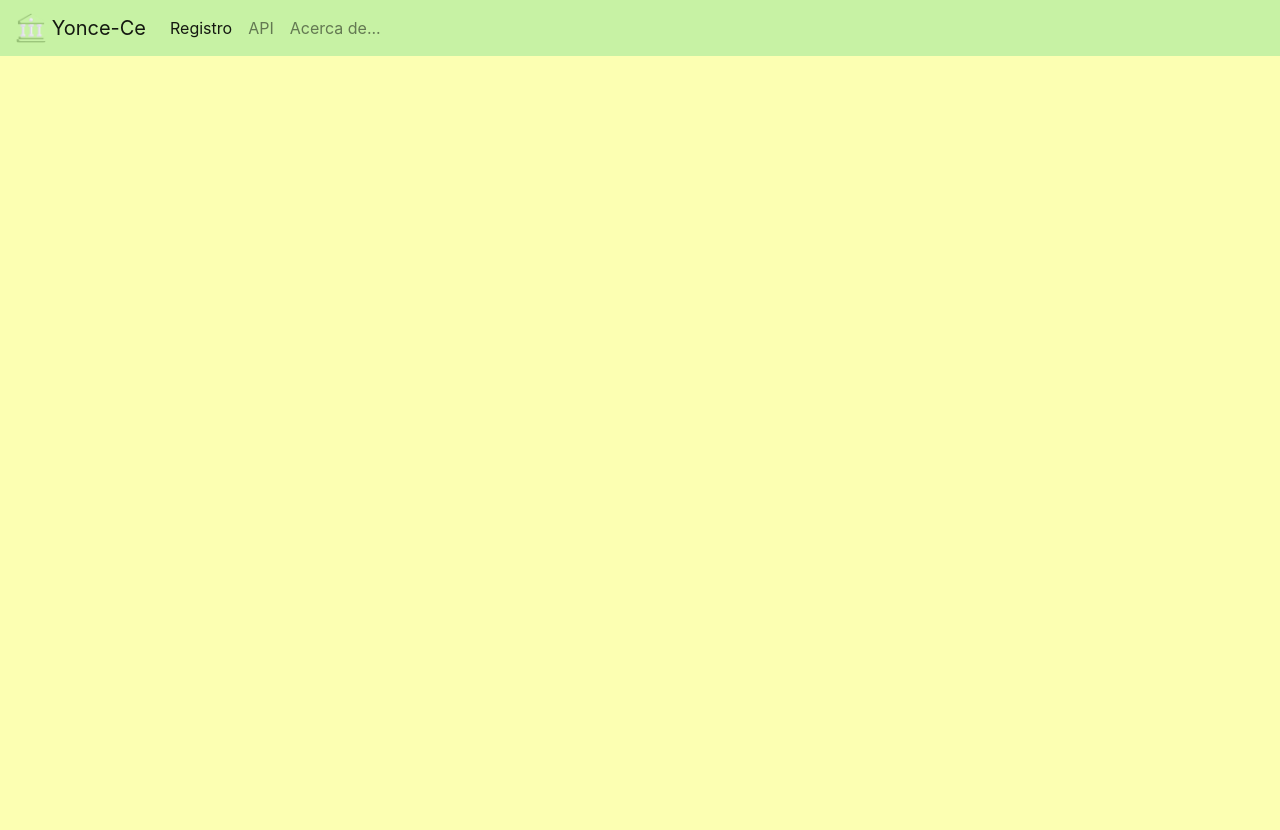
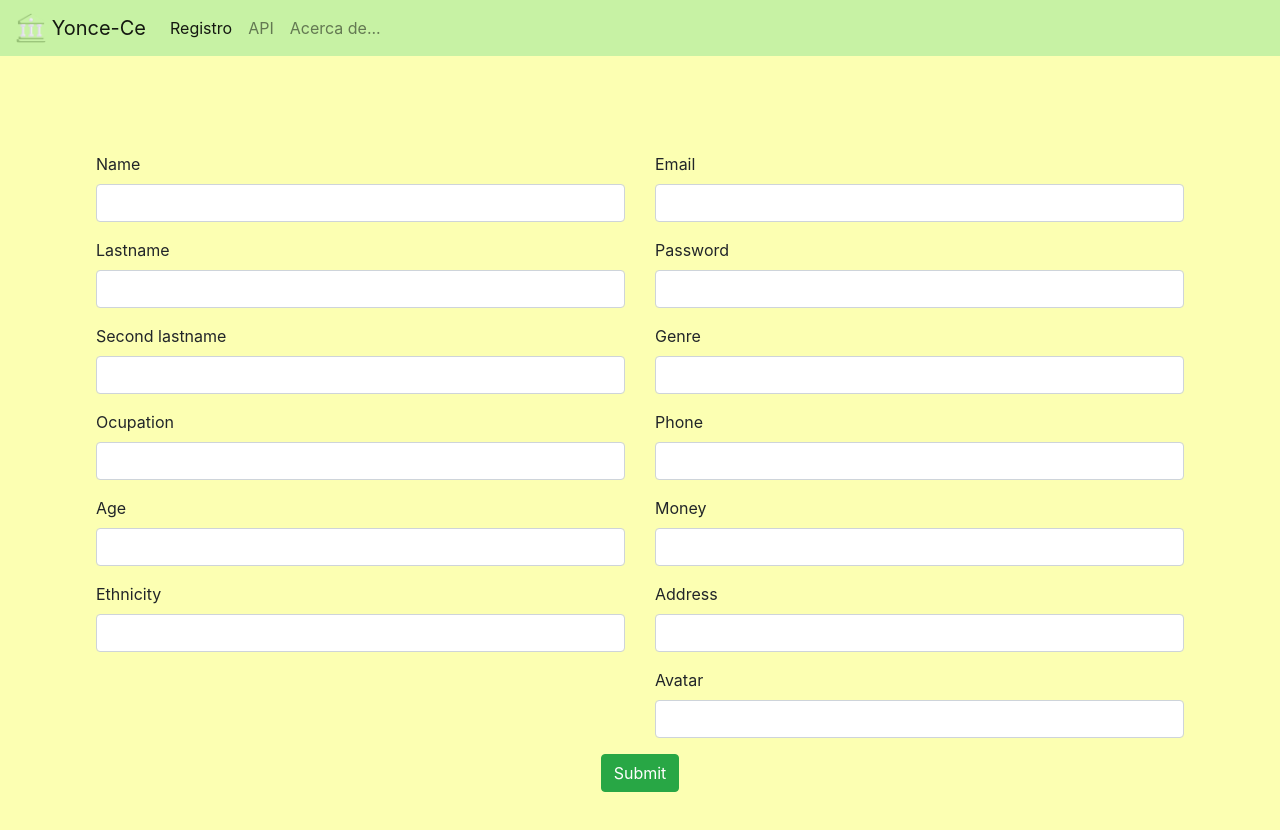
Before and after one commit to HugoBzn/administrador, a Nuxt app: page /register/consumidores in a window 1280 px wide. Shown: the top 830 px of the page. Before the commit the page ends 800 px from the top, so only its background shows below. Built offline with nearby package versions, Linux system fonts and the light colour scheme.

Commit message:
page register/consumidores

```diff
--- a/components/CardsRegistro.vue
+++ b/components/CardsRegistro.vue
@@ -16,7 +16,7 @@
             Los consumidores son personas las cuales buscan comprar o recibir
             productos a cambio de dinero.
           </p>
-          <a href="#" class="btn btn-primary">Go somewhere</a>
+          <NuxtLink to="/register/consumidores" class="btn btn-primary">¡Registrar consumidores!</NuxtLink>
         </div>
       </div>
     </div>
--- /dev/null
+++ b/components/ConsumidoresR.vue
@@ -0,0 +1,69 @@
+<template>
+  <div class="row">
+    <div class="col-6">
+      <form>
+        <div class="form-group">
+          <label for="name">Name</label>
+          <input type="text" class="form-control" id="name" />
+        </div>
+        <div class="form-group">
+          <label for="lastname">Lastname</label>
+          <input type="text" class="form-control" id="lastname" />
+        </div>
+        <div class="form-group">
+          <label for="secLastname">Second lastname</label>
+          <input type="text" class="form-control" id="secLastname" />
+        </div>
+        <div class="form-group">
+          <label for="ocupation">Ocupation</label>
+          <input type="text" class="form-control" id="ocupation" />
+        </div>
+        <div class="form-group">
+          <label for="age">Age</label>
+          <input type="text" class="form-control" id="age" />
+        </div>
+        <div class="form-group">
+          <label for="ethnicity">Ethnicity</label>
+          <input type="text" class="form-control" id="ethnicity" />
+        </div>
+      </form>
+    </div>
+    <div class="col-6">
+      <form>
+        <div class="form-group">
+          <label for="email">Email</label>
+          <input type="text" class="form-control" id="email" />
+        </div>
+        <div class="form-group">
+          <label for="password">Password</label>
+          <input type="password" class="form-control" id="password" />
+        </div>
+        <div class="form-group">
+          <label for="genre">Genre</label>
+          <input type="text" class="form-control" id="genre" />
+        </div>
+        <div class="form-group">
+          <label for="phone">Phone</label>
+          <input type="text" class="form-control" id="phone" />
+        </div>
+        <div class="form-group">
+          <label for="money">Money</label>
+          <input type="text" class="form-control" id="money" />
+        </div>
+        <div class="form-group">
+          <label for="address">Address</label>
+          <input type="text" class="form-control" id="address" />
+        </div>
+        <div class="form-group">
+          <label for="avatar">Avatar</label>
+          <input type="text" class="form-control" id="avatar" />
+        </div>
+      </form>
+    </div>
+    <div class="col-12">
+        <center>
+            <button type="submit" class="btn btn-success">Submit</button>
+        </center>
+    </div>
+</div>
+</template>
--- /dev/null
+++ b/components/ConsumidoresT.vue
@@ -0,0 +1,5 @@
+<template>
+    <div>
+        <h1>Consumidores</h1>
+    </div>
+</template>
--- /dev/null
+++ b/pages/register/consumidores.vue
@@ -0,0 +1,11 @@
+<template>
+  <div>
+    <ConsumidoresR />
+  </div>
+</template>
+
+<style scoped>
+  div {
+    padding: 3rem;
+  }
+</style>
```
